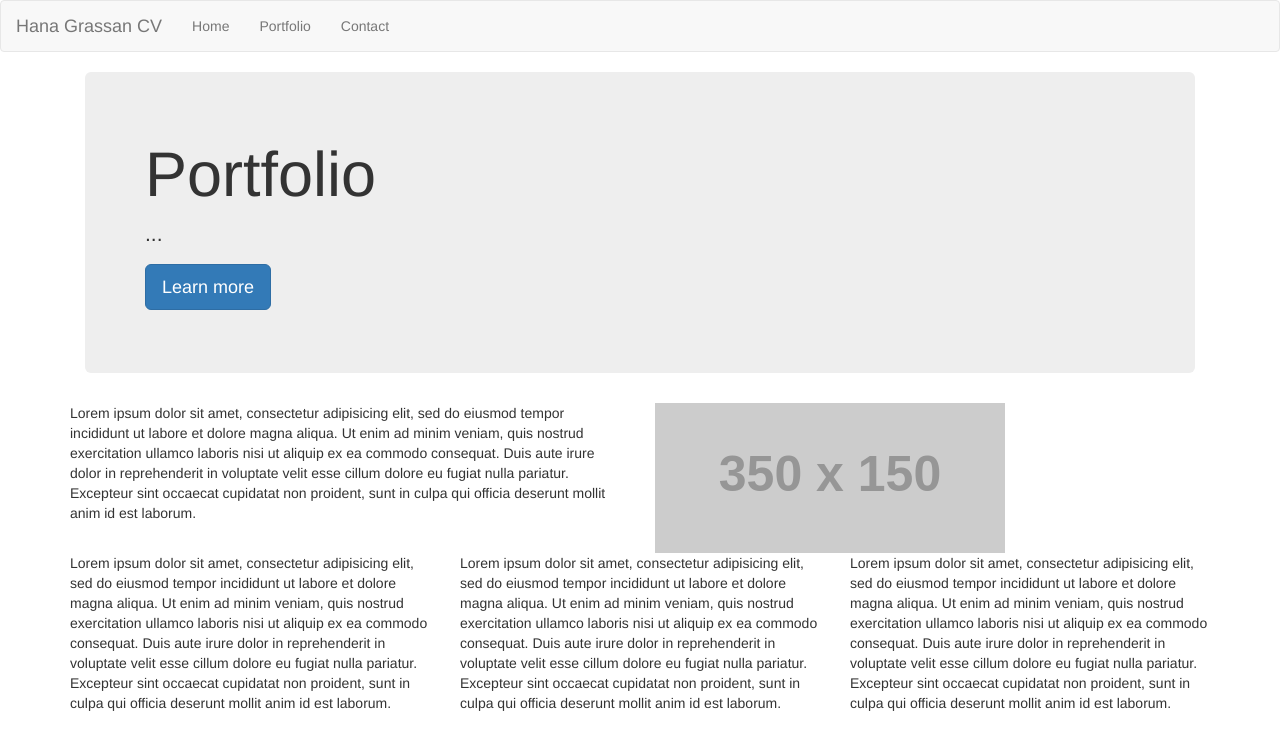
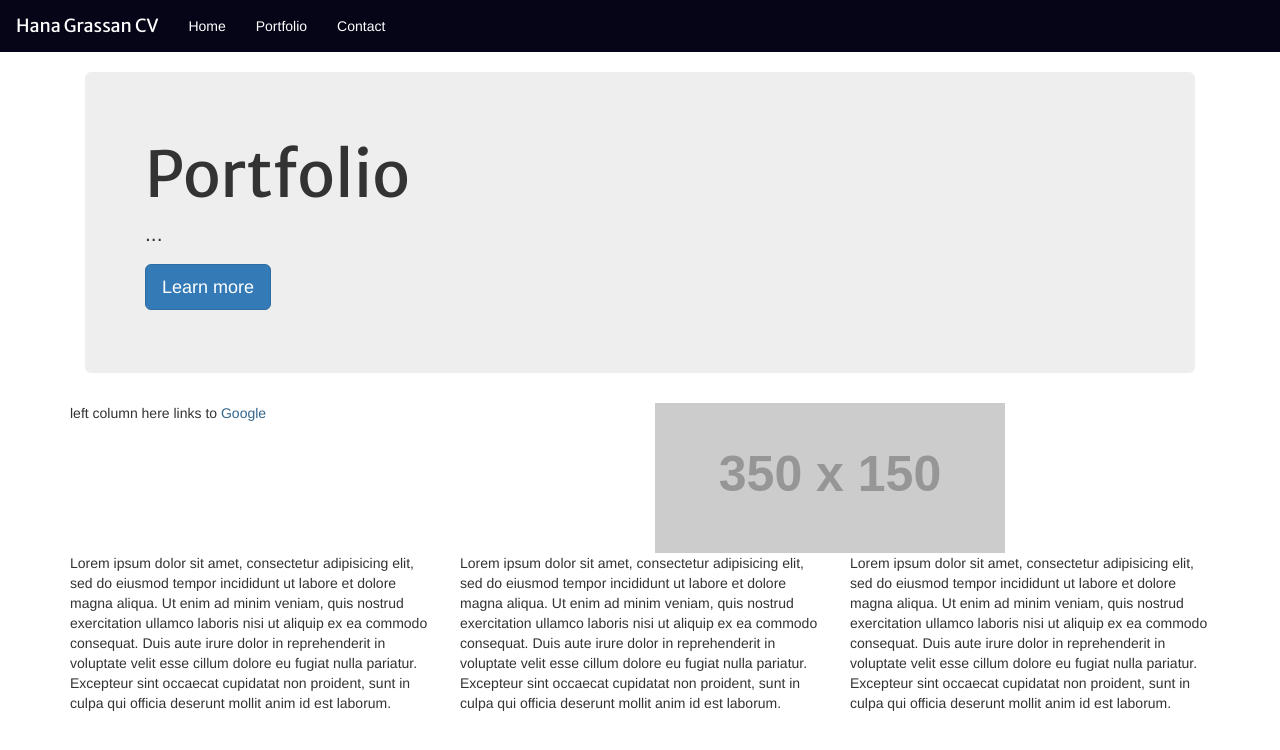
Before and after one commit to hgrassan/bootstrap_example, a plain HTML site: page index.html in a window 1280 px wide. Drawn offline with nearby package versions, Linux system fonts and the light colour scheme; placeholder pictures from the web are drawn by us.

Commit message:
heres a save

```diff
--- a/css/index.css
+++ b/css/index.css
@@ -0,0 +1,23 @@
+	h1 {
+		font-family: 'Merriweather Sans', sans-serif;
+
+	}
+
+	a {
+		color: #33658A;
+	}
+
+	.navbar-default {
+		background-color: #050517;
+		border-color: #050517;
+		border-radius: 0px;
+	}
+
+	.navbar-default .navbar-brand {
+    color: white;
+    font-family: "Merriweather Sans", sans-serif;
+	}
+
+	.navbar-default .navbar-nav>li>a {
+		color: white;
+	}
--- a/index.html
+++ b/index.html
@@ -2,14 +2,19 @@
 <html>
 <head>
 	<title>Bootstrap</title>
-	<script
-  src="https://code.jquery.com/jquery-3.3.1.slim.min.js"
-  integrity="sha256-3edrmyuQ0w65f8gfBsqowzjJe2iM6n0nKciPUp8y+7E="
-  crossorigin="anonymous"></script>
+
+	<link href="https://fonts.googleapis.com/css?family=Merriweather+Sans" rel="stylesheet">
+
+		<script>
+		  src="https://code.jquery.com/jquery-3.3.1.slim.min.js"
+		  integrity="sha256-3edrmyuQ0w65f8gfBsqowzjJe2iM6n0nKciPUp8y+7E="
+		  crossorigin="anonymous"
+  		</script>
 	<link rel="stylesheet" href="https://maxcdn.bootstrapcdn.com/bootstrap/3.3.7/css/bootstrap.min.css" integrity="sha384-BVYiiSIFeK1dGmJRAkycuHAHRg32OmUcww7on3RYdg4Va+PmSTsz/K68vbdEjh4u" crossorigin="anonymous">
 
 	<!-- Latest compiled and minified JavaScript -->
 	<script src="https://maxcdn.bootstrapcdn.com/bootstrap/3.3.7/js/bootstrap.min.js" integrity="sha384-Tc5IQib027qvyjSMfHjOMaLkfuWVxZxUPnCJA7l2mCWNIpG9mGCD8wGNIcPD7Txa" crossorigin="anonymous"></script>
+	<link rel="stylesheet" type="text/css" href="css/index.css">
 </head>
 <body>
 		<nav class="navbar navbar-default">
@@ -49,12 +54,7 @@
 		<div class="row">
 			<div class="col-sm-6">
 				<p>
-					Lorem ipsum dolor sit amet, consectetur adipisicing elit, sed do eiusmod
-					tempor incididunt ut labore et dolore magna aliqua. Ut enim ad minim veniam,
-					quis nostrud exercitation ullamco laboris nisi ut aliquip ex ea commodo
-					consequat. Duis aute irure dolor in reprehenderit in voluptate velit esse
-					cillum dolore eu fugiat nulla pariatur. Excepteur sint occaecat cupidatat non
-					proident, sunt in culpa qui officia deserunt mollit anim id est laborum.
+					left column here links to <a href="https://www.google.co.uk">Google</a>
 				</p>
 			</div>
 
```
Also changed, not shown: home.html (added, +9 -0 lines).
